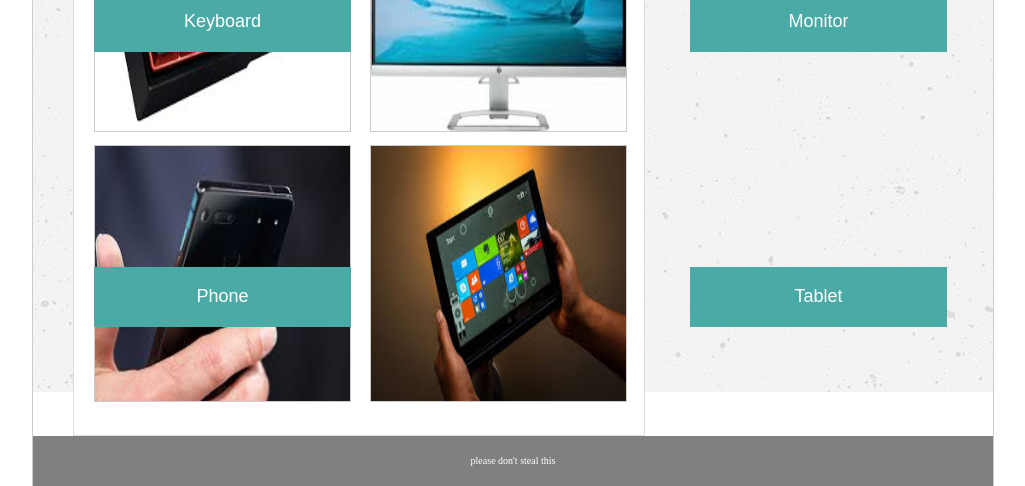
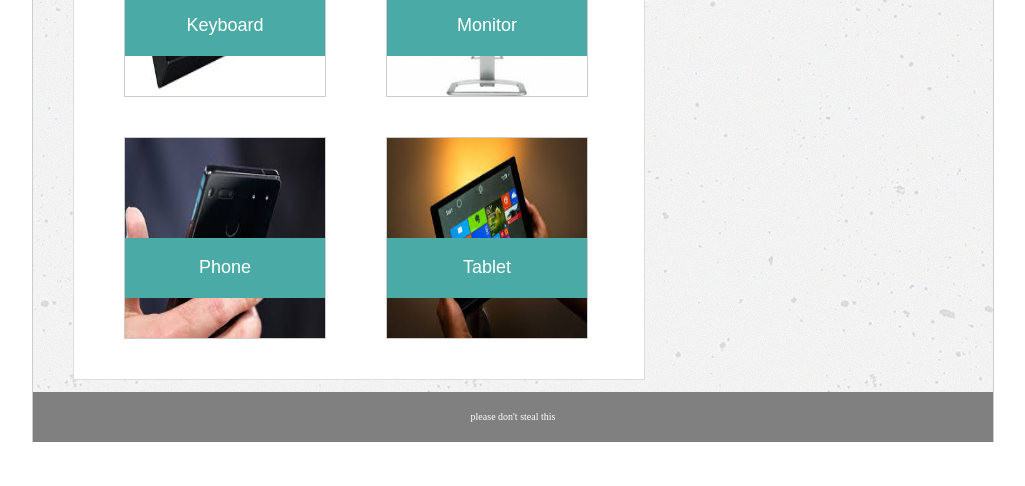
Before and after one commit to FEEDKurumu/Basic-Portfolio, a plain HTML site: page portfolio.html in a window 1280 px wide. Shown: the part 358-844 px from the top of the page, without its empty margins (127-1152 px from the left). After the commit the page ends 800 px from the top, so only its background shows below. Drawn offline with Linux system fonts and the light colour scheme.

Commit message:
update portfolio pics

```diff
--- a/assets/css/style.css
+++ b/assets/css/style.css
@@ -124,53 +124,47 @@ hr {
   padding: 3px 0;
 }
 
+#submit {
+  background: #4aaaa5;
+  color: white;
+  padding: 10px 20px;
+  text-align: center;
+}
+
 .portimg {
   border: 1px solid #cccccc;
-  height: 255px;
-  width: 255px;
-  margin: 0 15px 10px 0;
+  position: relative;
+  height: 200px;
+  width: 200px;
+  float: left;
+  margin: 20px 30px;
 }
 
-h3 {
+.portpic {
+  position: absolute;
+  top: 0;
+  left: 0;
+  height: 200px;
+  width: 200px;
+}
+
+h2 {
+  position: absolute;
+  z-index: 100;
+  top: 100px;
+  left: 0;
   font-family: Arial, 'Helvetica Neue', Helvetica, sans-serif;
   color: #ffffff;
   height: 40px;
-  width: 257px;
+  width: 200px;
   background: #4aaaa5;
   text-align: center;
   font-size: 18px;
   padding: 20px 0 0 0;
 }
 
-#keyboard {
-  position: absolute;
-  top: 350px;
-  z-index: 1;
+h3 {
+  font-family: Arial, 'Helvetica Neue', Helvetica, sans-serif;
+  font-size: 18px;
+  color: #777777;
 }
-
-#monitor {
-  position: absolute;
-  top: 350px;
-  left: 817px;
-  z-index: 1;
-}
-
-#phone {
-  position: absolute;
-  top: 625px;
-  z-index: 1;
-}
-
-#tablet {
-  position: absolute;
-  top: 625px;
-  left: 817px;
-  z-index: 1;
-}
-
-#submit {
-  background: #4aaaa5;
-  color: white;
-  padding: 10px 20px;
-  text-align: center;
-}
--- a/portfolio.html
+++ b/portfolio.html
@@ -23,14 +23,22 @@
       <section id="page">
         <h1>Portfolio</h1>
         <hr>
-        <h3 id="keyboard">Keyboard</h3>
-        <img class="portimg" src="assets/images/keyboard.jpg">
-        <h3 id="monitor">Monitor</h3>
-        <img class="portimg" src="assets/images/monitor.jpg">
-        <h3 id="phone">Phone</h3>
-        <img class="portimg" src="assets/images/phone.jpg">
-        <h3 id="tablet">Tablet</h3>
-        <img class="portimg" src="assets/images/tablet.jpg">
+        <div class="portimg">
+          <img class="portpic" src="assets/images/keyboard.jpg">
+          <h2>Keyboard</h2>
+        </div>
+        <div class="portimg">
+          <img class="portpic" src="assets/images/monitor.jpg">
+          <h2>Monitor</h2>
+        </div>
+        <div class="portimg">
+          <img class="portpic" src="assets/images/phone.jpg">
+          <h2>Phone</h2>
+        </div>
+        <div class="portimg">
+          <img class="portpic" src="assets/images/tablet.jpg">
+          <h2>Tablet</h2>
+        </div>
       </section>
     </div>
 
```
Also changed, not shown: contact.html (+3 -3 lines).
